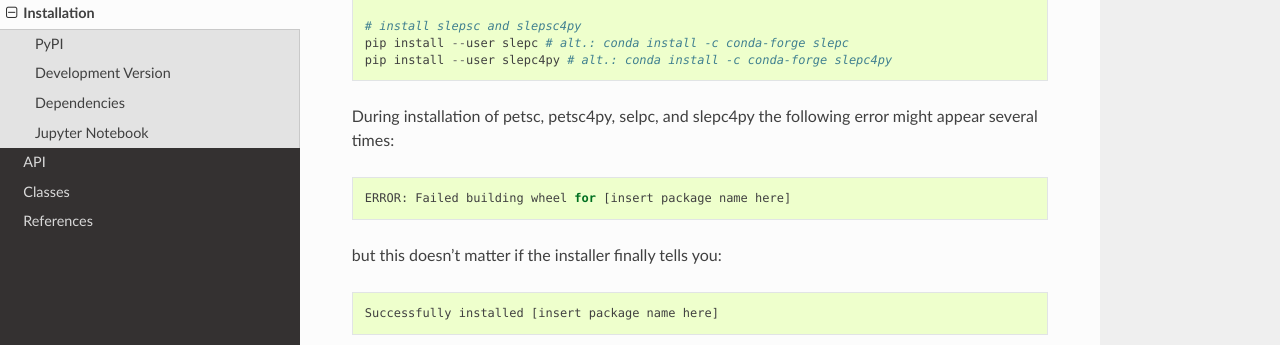
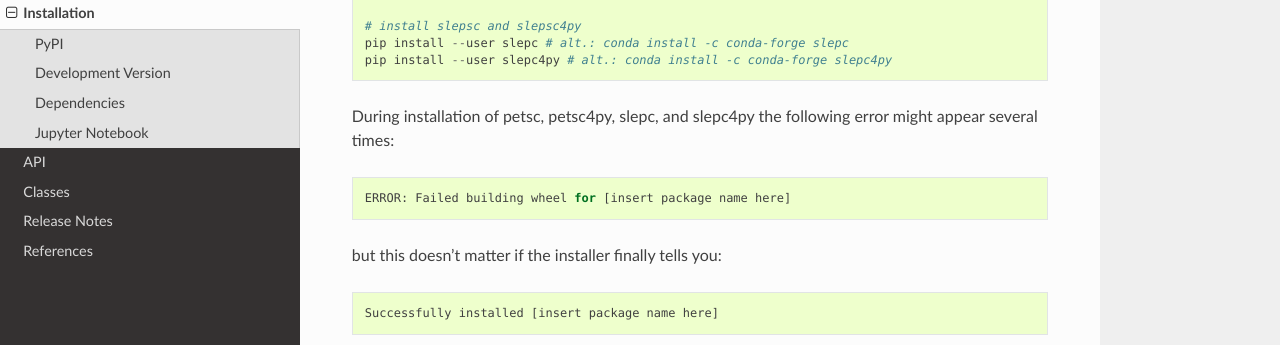
Before and after one commit to theislab/cellrank, a Sphinx documentation site: the page built from docs/source/installation.rst, in a window 1280 px wide and 900 px high, scrolled down 880 px. Shown: the part 151-496 px from the top of the window. Built offline with Sphinx 7.4.7 and the Read the Docs theme 2.0.0, drawn with Linux system fonts in a browser that asks for light colours; pages that are not in the unit, such as notebooks, are missing from menus; the version number is read from the project's files by our own code.

Commit message:
Add release notes, fix typos

```diff
--- a/README.rst
+++ b/README.rst
@@ -17,7 +17,7 @@
 map in the figure above, which has been computed using the data of `pancreatic endocrinogenesis`_.
 
 CellRank scales to large cell numbers, is fully compatible with `scanpy`_ and `scvelo`_ and is easy
-to use. For **installation instructions**, **documentation** and **tutorials**, visit `cellrank`_.
+to use. For **installation instructions**, **documentation** and **tutorials**, visit `cellrank.org`_.
 
 CellRank's key applications
 ^^^^^^^^^^^^^^^^^^^^^^^^^^^
@@ -61,7 +61,7 @@
 
 .. _scvelo: https://scvelo.readthedocs.io/
 
-.. _cellrank: cellrank.org
+.. _cellrank.org: http://cellrank.org
 
 .. _documentation: https://cellrank.readthedocs.io
 
--- a/docs/source/index.rst
+++ b/docs/source/index.rst
@@ -42,6 +42,7 @@
     installation
     api
     classes
+    release_notes
     references
 
 .. toctree::
--- a/docs/source/installation.rst
+++ b/docs/source/installation.rst
@@ -43,7 +43,7 @@
     pip install --user slepc # alt.: conda install -c conda-forge slepc
     pip install --user slepc4py # alt.: conda install -c conda-forge slepc4py
 
-During installation of petsc, petsc4py, selpc, and slepc4py the following
+During installation of petsc, petsc4py, slepc, and slepc4py the following
 error might appear several times::
 
     ERROR: Failed building wheel for [insert package name here]
@@ -56,8 +56,8 @@
 installation instructions given on the `PETSc`_ and `SLEPc`_ websites. The `SLEPc`_ homepage even offers a video tutorial
 explaining the installation.
 
-Note that this is only relevant for the :class:`cellrank.tl.GPCCA` estimator and only for large cell numbers. For small cell numbers (<10k), you can
-use `method='brandts'` when computing the Schur decomposition.
+Note that this is only relevant for the :class:`cellrank.tl.GPCCA` estimator and only for large cell numbers.
+For small cell numbers (<10k), you can use `method='brandts'` when computing the Schur decomposition.
 
 Jupyter Notebook
 ~~~~~~~~~~~~~~~~
```
Also changed, not shown: docs/source/release_notes.rst (added, +12 -0 lines).
